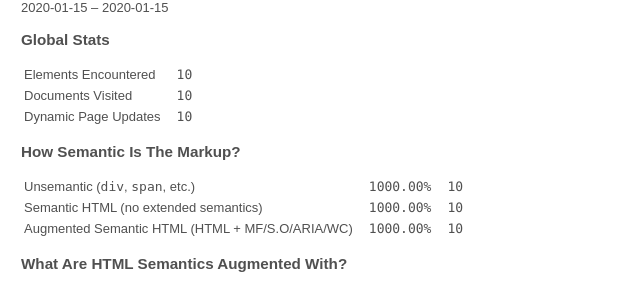
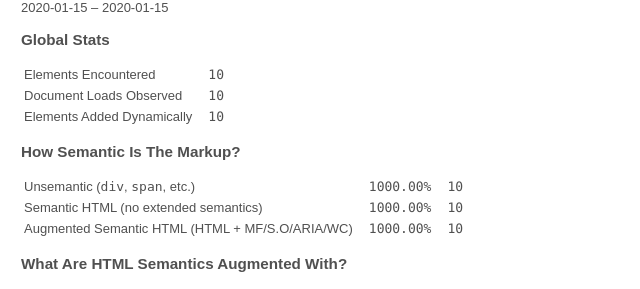
Before and after one commit to slightlyoff/meaningless, a Python web app: template reporting/meaningless-stats/templates/report.html in a window 1280 px wide. Shown: the part 181-470 px from the top of the page, without its empty margins (0-640 px from the left). Run offline with Jinja, Linux system fonts and the light colour scheme; the template is opened without the code that fills it: most values are stand-ins (such as "Sample title", 1, 10 or a date in 2020).

Commit message:
Somewhat more accurate descriptions of the aggregates.

```diff
--- a/reporting/meaningless-stats/templates/report.html
+++ b/reporting/meaningless-stats/templates/report.html
@@ -23,11 +23,11 @@
         <td>{{ "{:,}".format(total) }}</td>
       </tr>
       <tr>
-        <td>Documents Visited</td>
+        <td>Document Loads Observed</td>
         <td>{{ "{:,}".format(totals.documents) }}</td>
       </tr>
       <tr>
-        <td>Dynamic Page Updates</td>
+        <td>Elements Added Dynamically</td>
         <td>{{ "{:,}".format(totals.updates) }}</td>
       </tr>
    </tbody>
```
